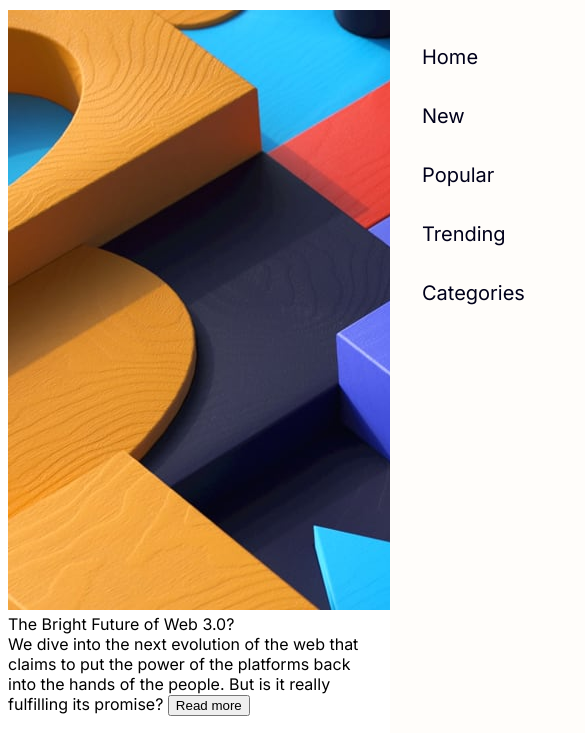
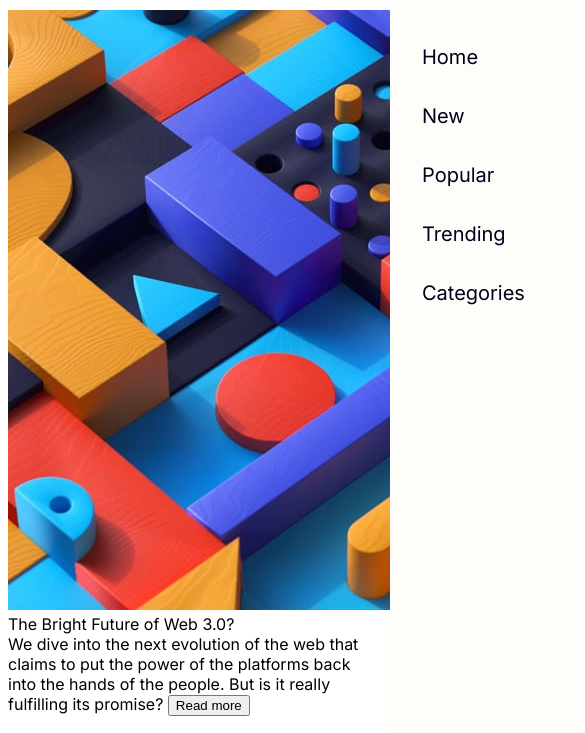
Before and after one commit to JoeVan1109/News-Homepage-Github, a website: page index.html in a window 390 px wide. Shown: the part 75-808 px from the top of the page, 585 px wide, since content can reach past the window. Drawn offline with nearby package versions, Linux system fonts and the light colour scheme; files that its build step writes are made by us from their sources.

Commit message:
base du js pour le changement d'img en repsonsive

```diff
--- /dev/null
+++ b/JS/img-resp.js
@@ -0,0 +1,14 @@
+function changeImage() {
+    let img = document.querySelector(".img-banner");
+    let width = window.innerWidth;
+    let breakPoint = 768;
+
+    if (width <= breakPoint) {
+        img.src = img.getAttribute('data-src-mobile');
+    } else {
+        img.src = img.getAttribute('data-src-desktop');
+    }
+}
+
+window.addEventListener("load", changeImage);
+window.addEventListener("resize", changeImage);
--- a/index.html
+++ b/index.html
@@ -48,8 +48,9 @@
 
   <main class="container">
 
-    <img class="banner" src="./assets/images/image-web-3-desktop.jpg">
-
+    <img class="img-banner" src="img-default.jpg" alt="banner"
+    data-src-mobile="./assets/images/image-web-3-mobile.jpg"
+    data-src-desktop="./assets/images/image-web-3-desktop.jpg"/>
 
     <hi class="title">The Bright Future of Web 3.0?</hi>
 
@@ -106,6 +107,7 @@
 
 
   <script src="./JS/navbar.js"></script>
+  <script src="./JS/img-resp.js"></script>
 
 </body>
 </html>
--- a/sass/pages/_home.scss
+++ b/sass/pages/_home.scss
@@ -1,4 +1,11 @@
 body {
 
     font-family: "Inter", sans-serif;
+
+    .container {
+
+        .banner {
+
+        }
+    }
 }
```
